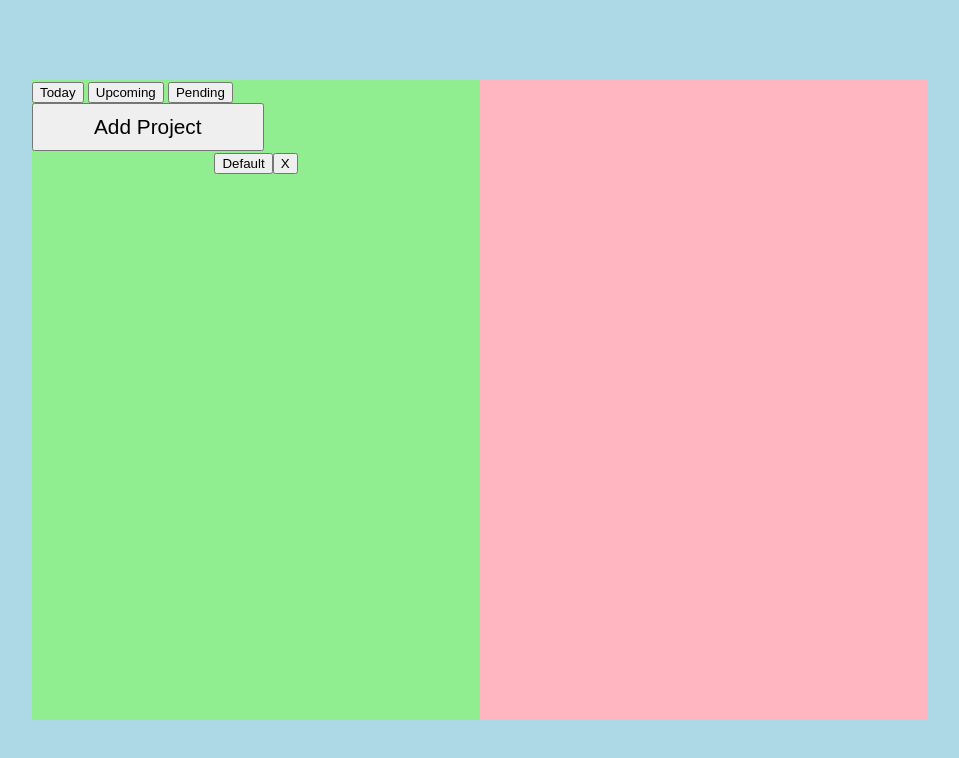
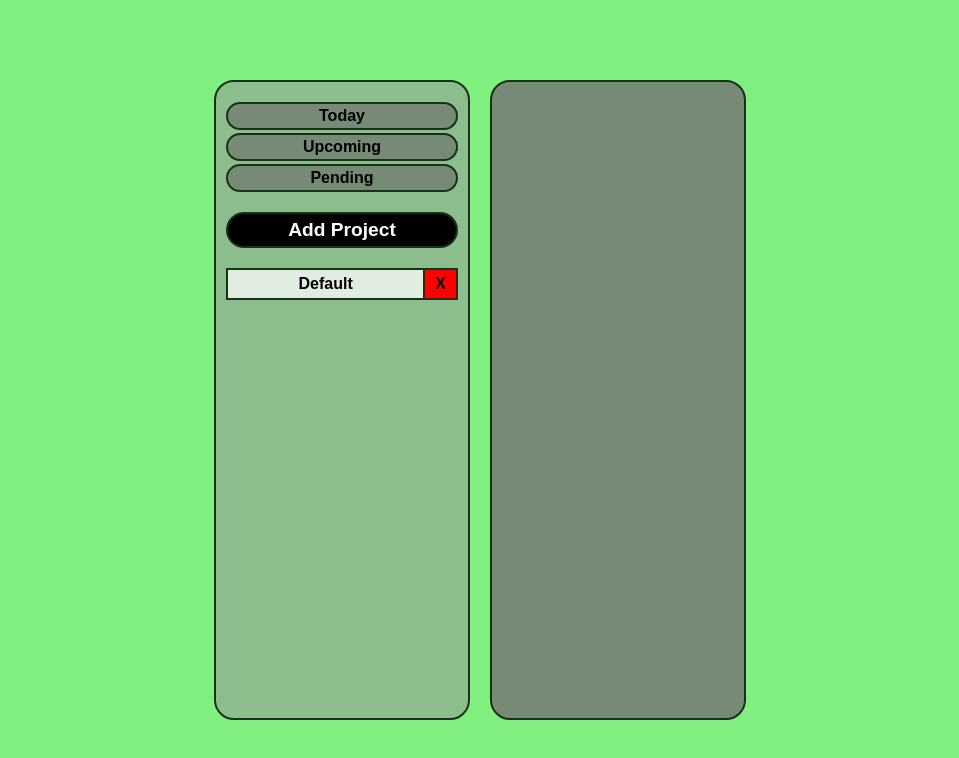
Before and after one commit to NandkishorJadoun/to-do-list, a website built with webpack: page src/template.html in a window 1280 px wide. Shown: the whole page, without its empty margins (160-1119 px from the left). Built offline with nearby package versions, Linux system fonts and the light colour scheme.

Commit message:
add styles to project container

```diff
--- a/src/styles.css
+++ b/src/styles.css
@@ -10,29 +10,106 @@ body {
     display: flex;
     align-items: center;
     justify-content: center;
-    background-color: lightblue;
+    gap: 20px;
+    background-color: #80EF80;
 }
 
 #project-container {
-    width: 35vw;
+    width: 20%;
     height: 80vh;
-    background-color: lightgreen;
+    padding: 20px 10px;
+    background-color: #8CBD8C;
+    border: solid 2px #173317;
+    border-radius: 20px;
+    display: flex;
+    flex-direction: column;
+    gap: 20px;
+}
+
+.task-filter{
+    display: grid;
+    gap: 3px;
+}
+
+.task-filter > button{
+    font-size: 1rem;
+    background-color: #768A76;
+    color: black;
+    cursor: pointer;
+    font-weight: bold;
+    padding: 3px;
+    border: solid 2px #173317;
+    border-radius: 20px;
 }
 
 .add-project {
-    font-size: 1.3rem;
-    padding: 10px 60px;
+    font-size: 1.2rem;
+    background-color: black;
+    color: white;
+    cursor: pointer;
+    font-weight: bold;
+    padding: 5px;
+    border: solid 2px #173317;
+    border-radius: 20px;
+}
 
+.line{
+    width: 100%;
+    border: #173317 solid 1px;
 }
 
 .projects{
+    display: flex;
+    flex-direction: column;
+    gap: 5px;
+}
+
+.projects > div {
     display: grid;
-    align-items: center;
-    justify-content: center;
+    grid-template-columns: 1fr auto;
+}
+
+.projects button{
+    font-size: 1rem;
+    border: none;
+    border: solid 2px #173317;
+    font-weight: bold;
+}
+
+.projects button:first-of-type{
+    background-color: #e0ede0;
+    border-right: 0px;
+}
+
+.projects button:last-of-type{
+    background-color: red;
+    padding: 5px 10px;
 }
 
 #task-container {
-    width: 35vw;
+    width: 20%;
     height: 80vh;
-    background-color: lightpink;
+    padding: 20px 10px;
+    background-color: #768A76;
+    border: solid 2px #173317;
+    border-radius: 20px;
+    display: flex;
+    flex-direction: column;
+    gap: 15px;
 }
+
+#task-container > button {
+    font-size: 1.1rem;
+    background-color: black;
+    color: white;
+    cursor: pointer;
+    font-weight: bold;
+    padding: 5px;
+    border: solid 2px #173317;
+    border-radius: 20px;
+}
+
+#task-container > hr {
+    width: 100%;
+    border: #173317 solid 1px;
+}
```
